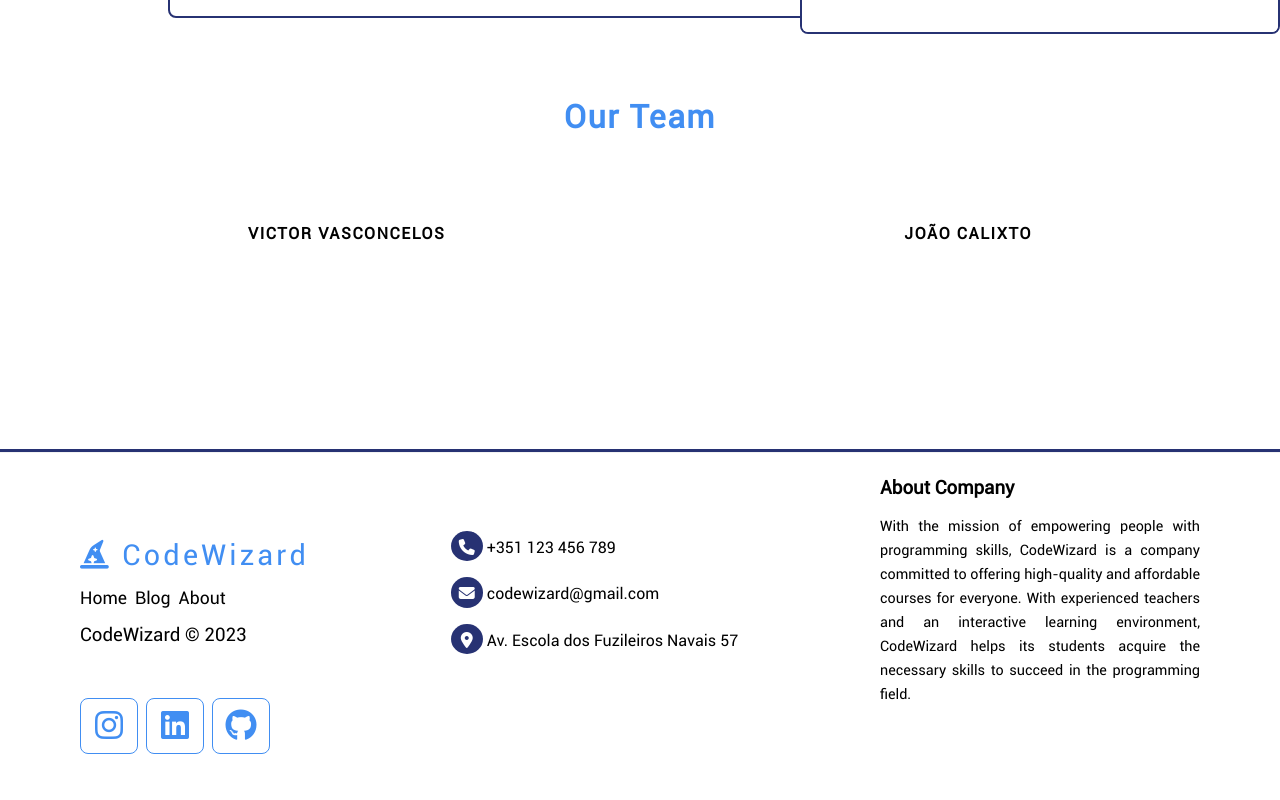
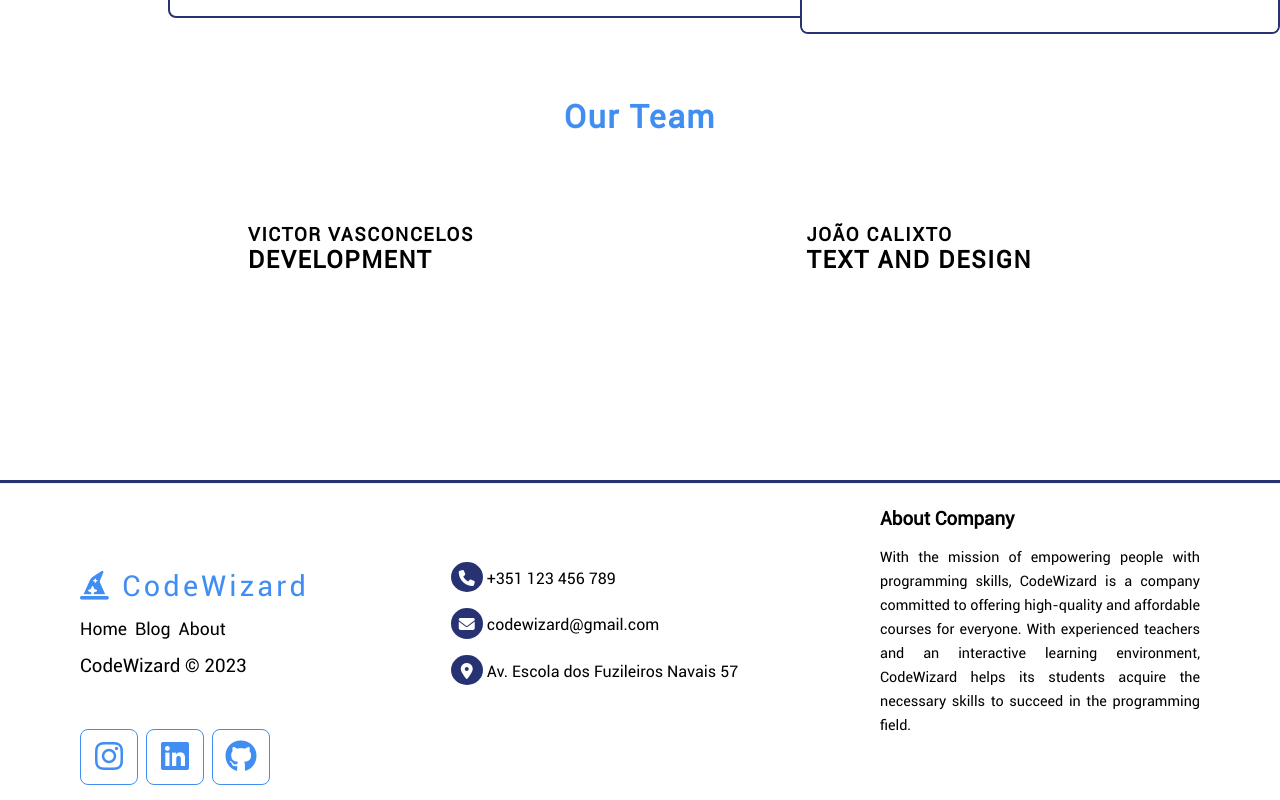
Before and after one commit to Victorceloss/code-wizard, a React (Vite) app in the folder frontend/: page /about in a window 1280 px wide. Shown: the part 739-1539 px from the top of the page. Before the commit the page ends 1508 px from the top, so only its background shows below. Built offline with nearby package versions, Linux system fonts and the light colour scheme.

Commit message:
:sparkles: feat: Adding new elements to About.jsx

```diff
--- a/frontend/src/pages/about.jsx
+++ b/frontend/src/pages/about.jsx
@@ -41,8 +41,14 @@ const About = () => {
       <section className="about-team">
         <h2 className="about-team-title">Our Team</h2>
         <div className="members-team">
-          <h3 className="about-team-member">Victor Vasconcelos</h3>
-          <h3 className="about-team-member">João Calixto</h3>
+          <div className="about-team-member">
+            <h3 className="team-member-name">Victor Vasconcelos</h3>
+            <h2 className="team-member-function">Development</h2>
+          </div>
+          <div className="about-team-member">
+            <h3 className="team-member-name">João Calixto</h3>
+            <h2 className="team-member-function">Text and Design</h2>
+          </div>
         </div>
       </section>
     </main>
```
